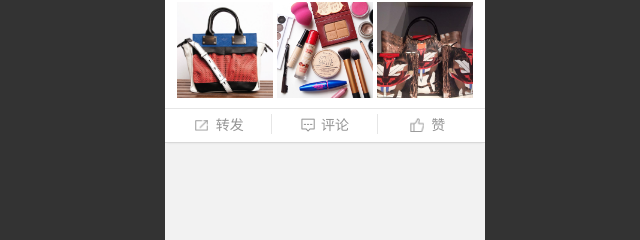
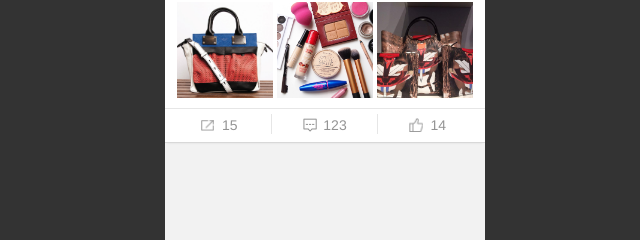
Before and after one commit to mailmangroup/weibo-preview, a website: page index.html in a window 1280 px wide. Shown: the part 257-497 px from the top of the page, 585-1225 px from the left. Drawn offline with Linux system fonts and the light colour scheme.

Commit message:
Updated to allow setting engagement and let single # in link to not break on hashtag regex mailmangroup/kawo_app#1271 mailmangroup/kawo_app#1415

```diff
--- a/bower.json
+++ b/bower.json
@@ -1,6 +1,6 @@
 {
   "name": "weibo-preview",
-  "version": "1.0.27",
+  "version": "1.0.28",
   "main": "dist/weibo-preview.min.js",
   "ignore": [
     ".bowerrc",
--- a/example/demo.js
+++ b/example/demo.js
@@ -8,7 +8,10 @@ preview.generate( {
 		'./example/images/img2.jpg',
 		'./example/images/img3.jpg'
 	],
-	verified: true
+	verified: true,
+	likes: 14,
+	forwards: 15,
+	comments: 123
 });
 
 var a = document.getElementById( 'post-text' );
--- a/package.json
+++ b/package.json
@@ -1,6 +1,6 @@
 {
   "name": "weibo_preview",
-  "version": "1.0.27",
+  "version": "1.0.28",
   "main": "gulpfile.js",
   "dependencies": {
     "gulp": "~3.8.11",
--- a/preview.css
+++ b/preview.css
@@ -345,7 +345,6 @@
 .post-wrapper .post-engagement span {
 	font-weight: 300;
 	margin-left: 4px;
-    -webkit-font-smoothing: antialiased;
 }
 
 .post-wrapper .post-forwards,
--- a/weibo-preview.js
+++ b/weibo-preview.js
@@ -1,7 +1,7 @@
 /*
  * Weibo Preview
  * Author: Fergus Jordan
- * Version: 1.0.27
+ * Version: 1.0.28
  *
  * Real-time preview of content on Sina Weibo's iOS app
  */
@@ -175,7 +175,7 @@
 			});
 
 			// PARSE A TEXT STRING AND CONVERT WEIBO #HASHTAGS# TO LINKS
-			return string.replace( /#([^]+?)#/gi, function( matches, tag ) {
+			return string.replace( /#([^#"]+)#/gi, function( matches, tag ) {
 
 				var tagUrl = tag.replace( /(\<i)+.+(<\/i>)/gi, function( matches, tag ) {
 
@@ -294,7 +294,10 @@
 						postImages: [],
 						originalPost: null,
 						verified: false,
-						featuredHashtag: false
+						featuredHashtag: false,
+						likes: null,
+						comments: null,
+						forwards: null
 					}, content );
 
 			} else {
@@ -342,19 +345,19 @@
 				// CREATE POST FORWARDS
 				this.create( 'postForwardsEl', 'div', 'post-forwards', this.postEngagementEl );
 				this.create( 'postForwards', 'span', null, this.postForwardsEl );
-				this.postForwards.innerHTML = '转发';
 
 				// CREATE POST COMMENTS
 				this.create( 'postCommentsEl', 'div', 'post-comments', this.postEngagementEl );
 				this.create( 'postComments', 'span', null, this.postCommentsEl );
-				this.postComments.innerHTML = '评论';
 
 				// CREATE POST LIKES
 				this.create( 'postLikesEl', 'div', 'post-likes', this.postEngagementEl );
 				this.create( 'postLikes', 'span', null, this.postLikesEl );
-				this.postLikes.innerHTML = '赞';
+			}
 
-			}
+			this.postForwards.innerHTML = post.forwards || '转发';
+			this.postComments.innerHTML = post.comments || '评论';
+			this.postLikes.innerHTML = post.likes || '赞';
 
 			// CREATE ACCOUNT IMAGE
 			// =========================================================================
```
Also changed, not shown: README.md, dist/preview.css, dist/weibo-preview.min.js, 1 other file.
